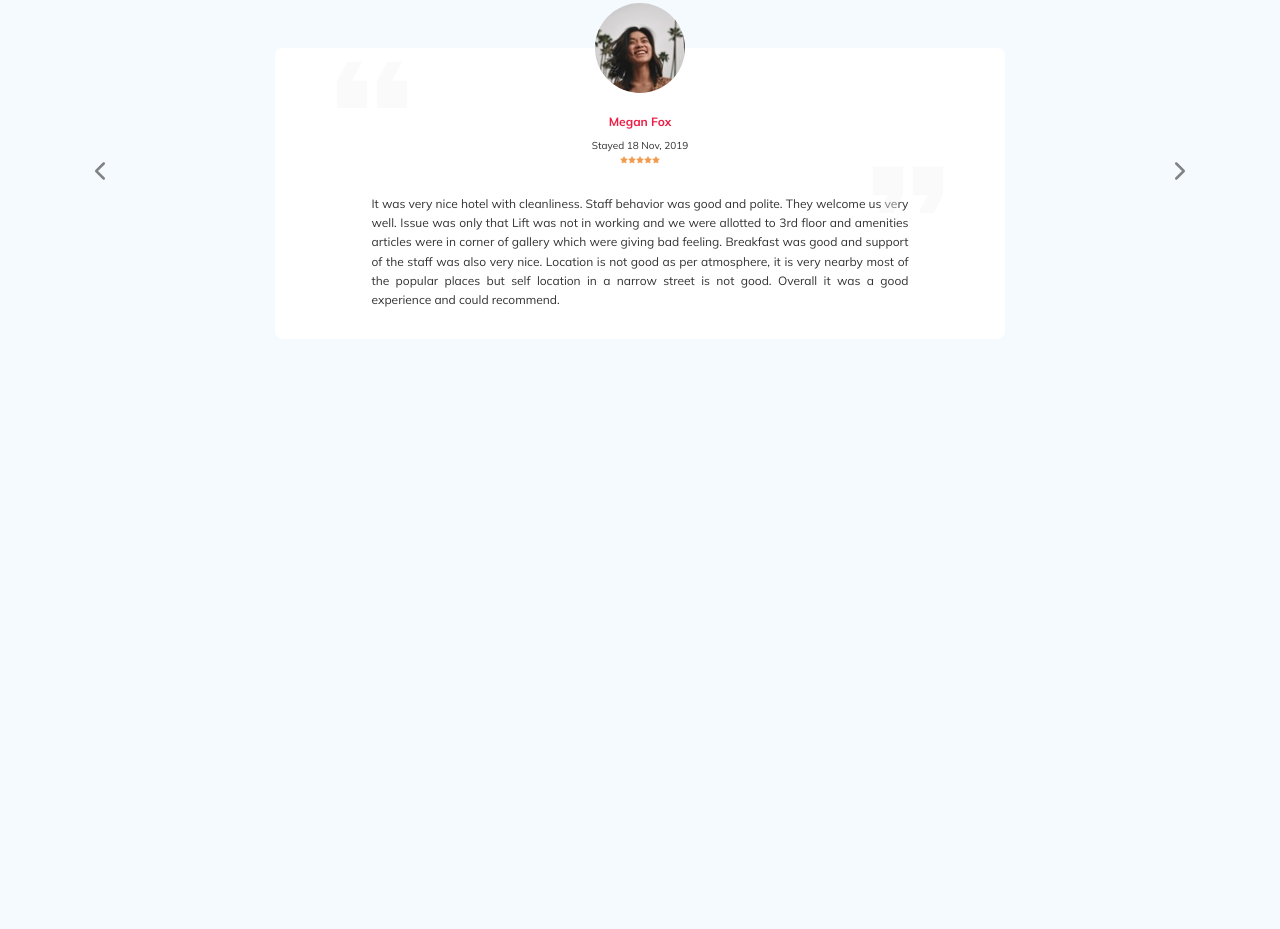
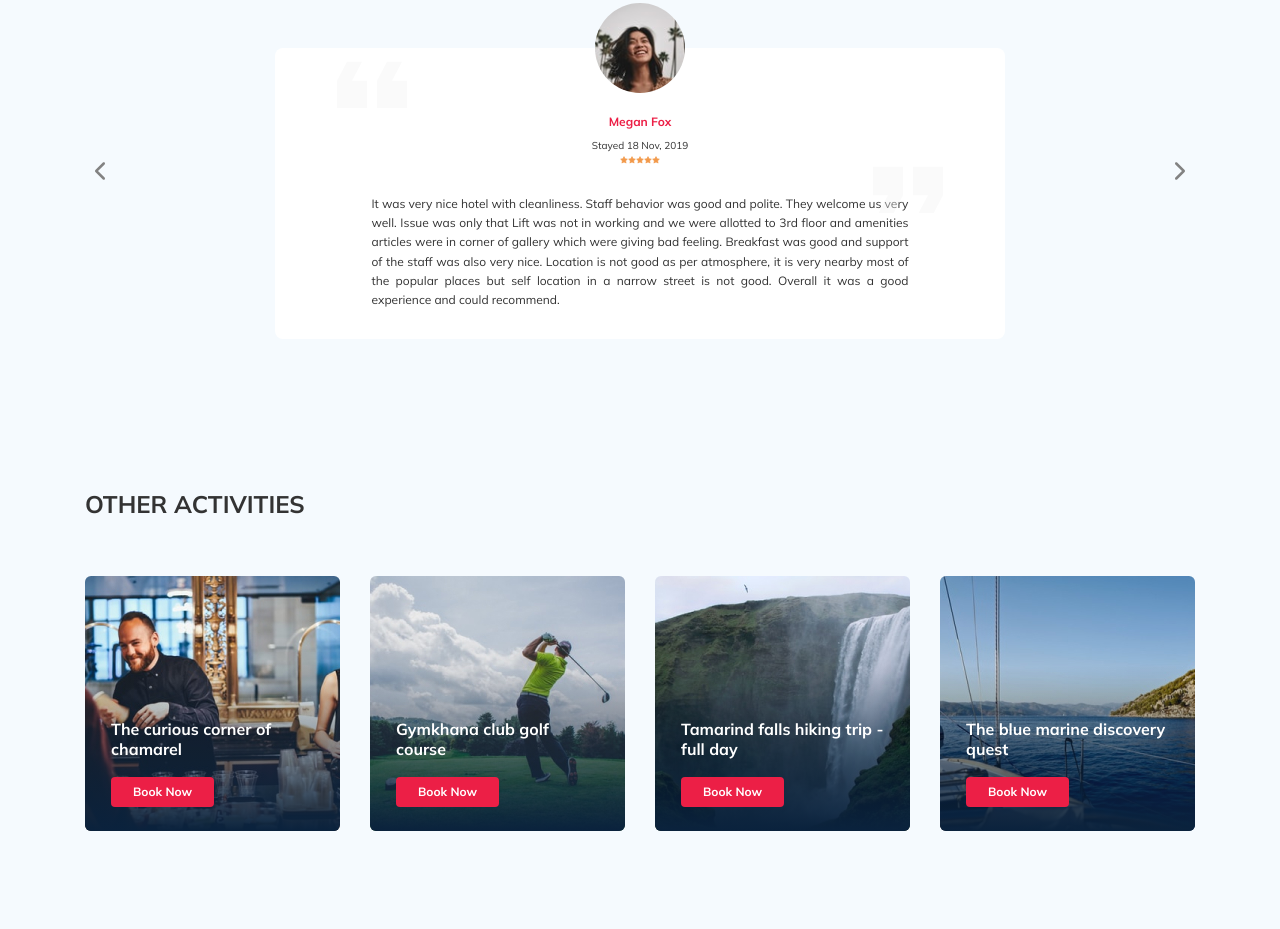
Before and after one commit to mungoha/tour-plan, a plain HTML site: page index.html in a window 1280 px wide. Shown: the part 1372-2301 px from the top of the page. Before the commit the page ends 1781 px from the top, so only its background shows below. Drawn offline with nearby package versions, Linux system fonts and the light colour scheme.

Commit message:
create: added activities section

```diff
--- a/index.html
+++ b/index.html
@@ -250,6 +250,46 @@
 		</div>
 		<!-- /.container -->
 	</section>
+	<section class="activities">
+		<div class="container">
+			<h2 class="activities__title">Other Activities</h2>
+			<div class="activities-wrapper">
+				<div class="card activities__card">
+					<img class="card__image" src="img/activity-1.jpg" alt="The curious corner
+of chamarel">
+					<h3 class="card__title">The curious corner
+						of chamarel</h3>
+					<button class="card__button">Book Now</button>
+				</div>
+				<div class="card activities__card">
+					<img class="card__image" src="img/activity-2.jpg" alt="Gymkhana club golf
+course">
+					<h3 class="card__title">Gymkhana club golf
+						course</h3>
+					<button class="card__button">Book Now</button>
+				</div>
+				<div class="card activities__card">
+					<img class="card__image" src="img/activity-3.jpg" alt="Tamarind falls hiking
+trip - full day
+">
+					<h3 class="card__title">Tamarind falls hiking
+						trip - full day
+					</h3>
+					<button class="card__button">Book Now</button>
+				</div>
+				<div class="card activities__card">
+					<img class="card__image" src="img/activity-4.jpg" alt="The blue marine discovery
+quest">
+					<h3 class="card__title">The blue marine discovery
+						quest</h3>
+					<button class="card__button">Book Now</button>
+				</div>
+				<!-- /.card -->
+			</div>
+			<!-- /.activities-wrapper -->
+		</div>
+		<!-- /.container -->
+	</section>
 	<script src="js/swiper-bundle.min.js"></script>
 	<script src="https://ajax.googleapis.com/ajax/libs/jquery/3.6.0/jquery.min.js"></script>
 	<script src="js/parallax.js"></script>
--- a/sass/_media.sass
+++ b/sass/_media.sass
@@ -8,6 +8,9 @@
 				width: 100%
 				height: 100%
 				object-fit: cover
+	.card
+		width: 230px
+		height: 230px
 @media (max-width: 992px)
 	.container, .newsletter-wrapper
 		max-width: 700px
@@ -45,6 +48,14 @@
 		&-slider
 			&__item
 				max-width: 580px
+	.activities
+		&-wrapper
+			flex-wrap: wrap
+		&__card
+			margin-bottom: 20px
+	.card
+		width: 340px
+		height: 230px
 @media (max-width: 768px)
 	.container
 		max-width: 576px
@@ -118,6 +129,12 @@
 					right: 50%
 					transform: translate(50%, 0)
 					margin-right: -65px
+	.activities
+		padding-top: 40px
+		padding-bottom: 60px
+	.card
+		width: 48%
+		height: 255px
 @media (max-width: 576px)
 	.logo
 		width: 99px
@@ -132,3 +149,5 @@
 			margin-bottom: 37px
 	.subscribe
 		width: 100%
+	.card
+		width: 100%
--- /dev/null
+++ b/sass/blocks/_activities.sass
@@ -0,0 +1,57 @@
+.activities
+	padding: 60px 0 98px
+	&__title
+		font-weight: 700
+		font-size: 24px
+		line-height: 30px
+		text-transform: uppercase
+		margin-bottom: 57px
+	&-wrapper
+		display: flex
+		justify-content: space-between
+.card
+	position: relative
+	display: flex
+	flex-direction: column
+	align-items: flex-start
+	padding: 24px 26px
+	width: 255px
+	height: 255px
+	border-radius: 6px
+	overflow: hidden
+	&::before
+		content: ''
+		position: absolute
+		left: 0
+		right: 0
+		top: 0
+		bottom: 0
+		background: linear-gradient(179.83deg, rgba(196, 196, 196, 0) 35.34%, #0A223D 99.85%)
+		z-index: -1
+	&__image
+		position: absolute
+		left: 0
+		right: 0
+		top: 0
+		bottom: 0
+		width: 100%
+		height: 100%
+		object-fit: cover
+		z-index: -2
+	&__title
+		margin-top: auto
+		margin-bottom: 18px
+		color: $light
+		font-weight: 700
+		font-size: 16px
+		line-height: 20px
+	&__button
+		font-weight: 600
+		font-size: 12px
+		line-height: 16px
+		color: $light
+		padding: 7px 22px
+		border: none
+		background-color: $primary
+		border-radius: 4px
+		cursor: pointer
--- a/sass/style.sass
+++ b/sass/style.sass
@@ -14,5 +14,7 @@
 @import 'blocks/newsletter'
 // Стили для отзывов
 @import 'blocks/reviews'
+// Стили для развлечений
+@import 'blocks/activities'
 // Подключение стилей для адаптива
 @import 'media'
```
Also changed, not shown: css/style.css, img/activity-1.jpg (added), img/activity-2.jpg (added), img/activity-3.jpg (added), img/activity-4.jpg (added).
